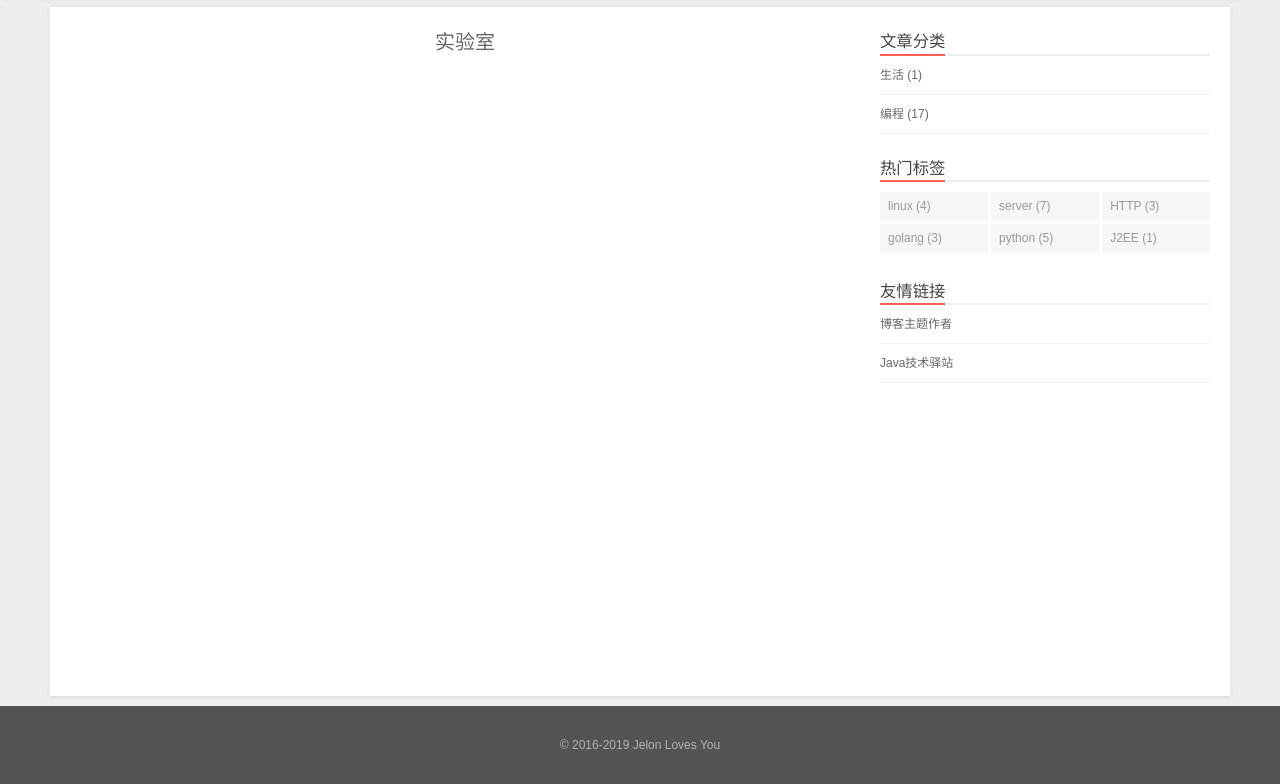
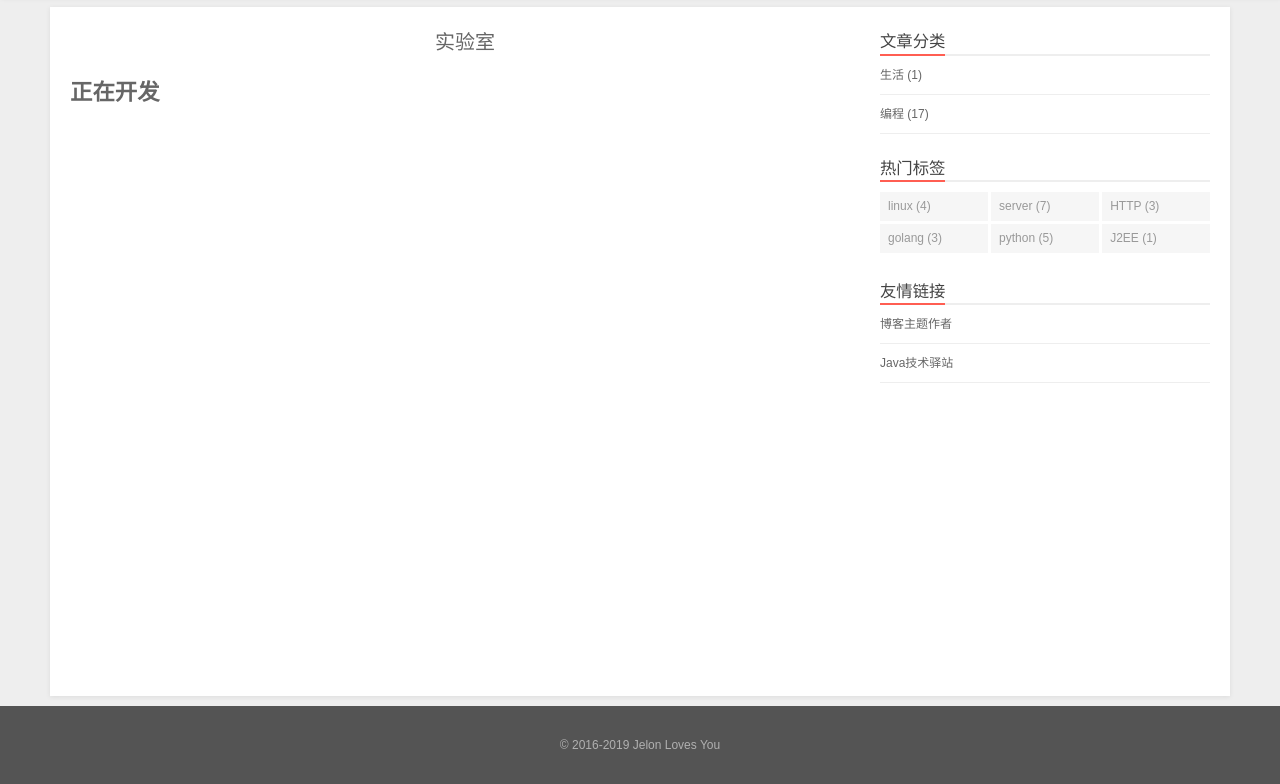
Before and after one commit to herohr/herohr.github.io, a plain HTML site: page lab/index.html in a window 1280 px wide. Shown: the part 71-855 px from the top of the page. Drawn offline with Linux system fonts and the light colour scheme.

Commit message:
Site updated: 2019-02-27 20:16:32

```diff
--- a/lab/index.html
+++ b/lab/index.html
@@ -120,7 +120,7 @@
     </header>
     <div class="post-content">
 
-
+            <h2>正在开发</h2>
 
     </div>
 </article>
```
Also changed, not shown: photo/index.html (+1 -1 lines).
